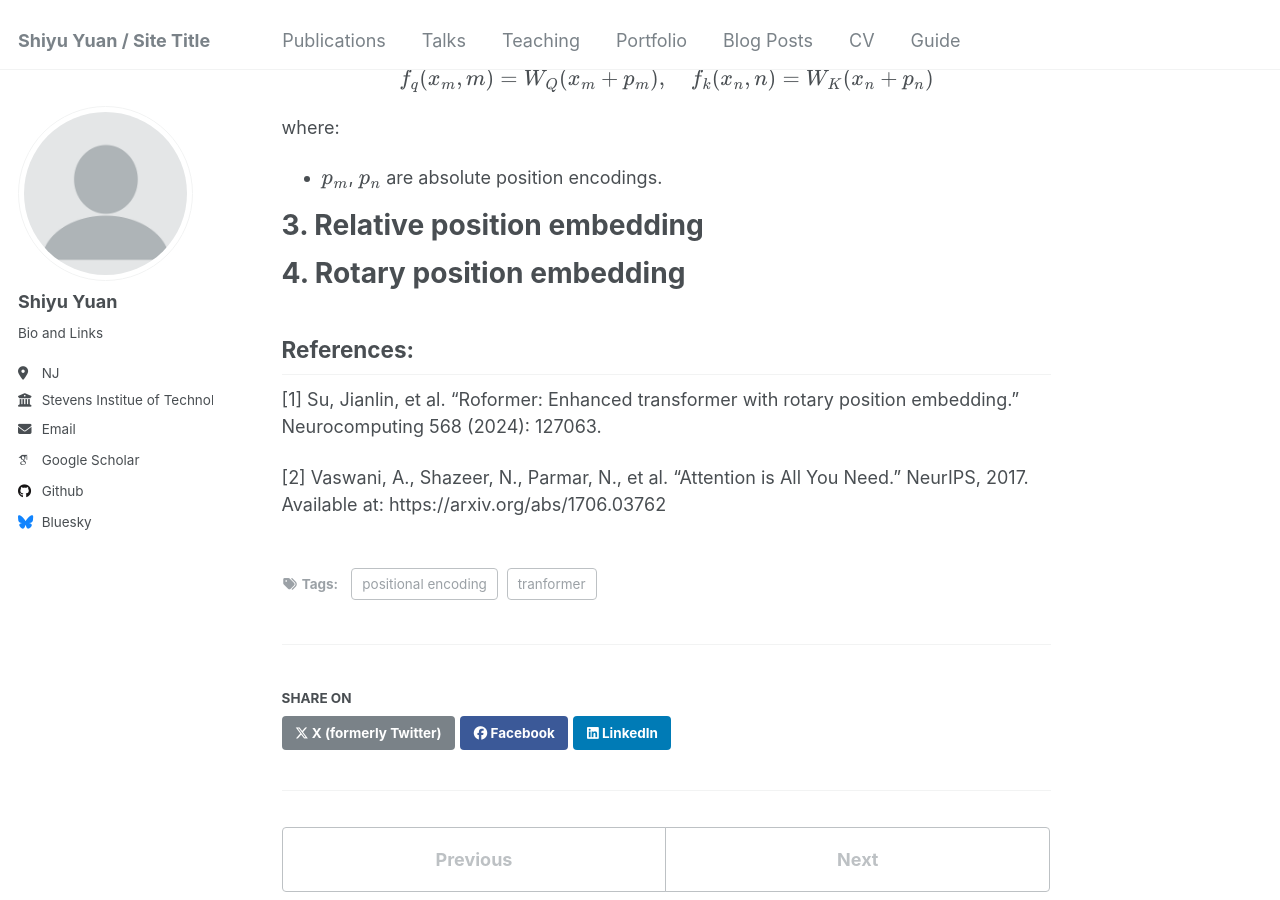
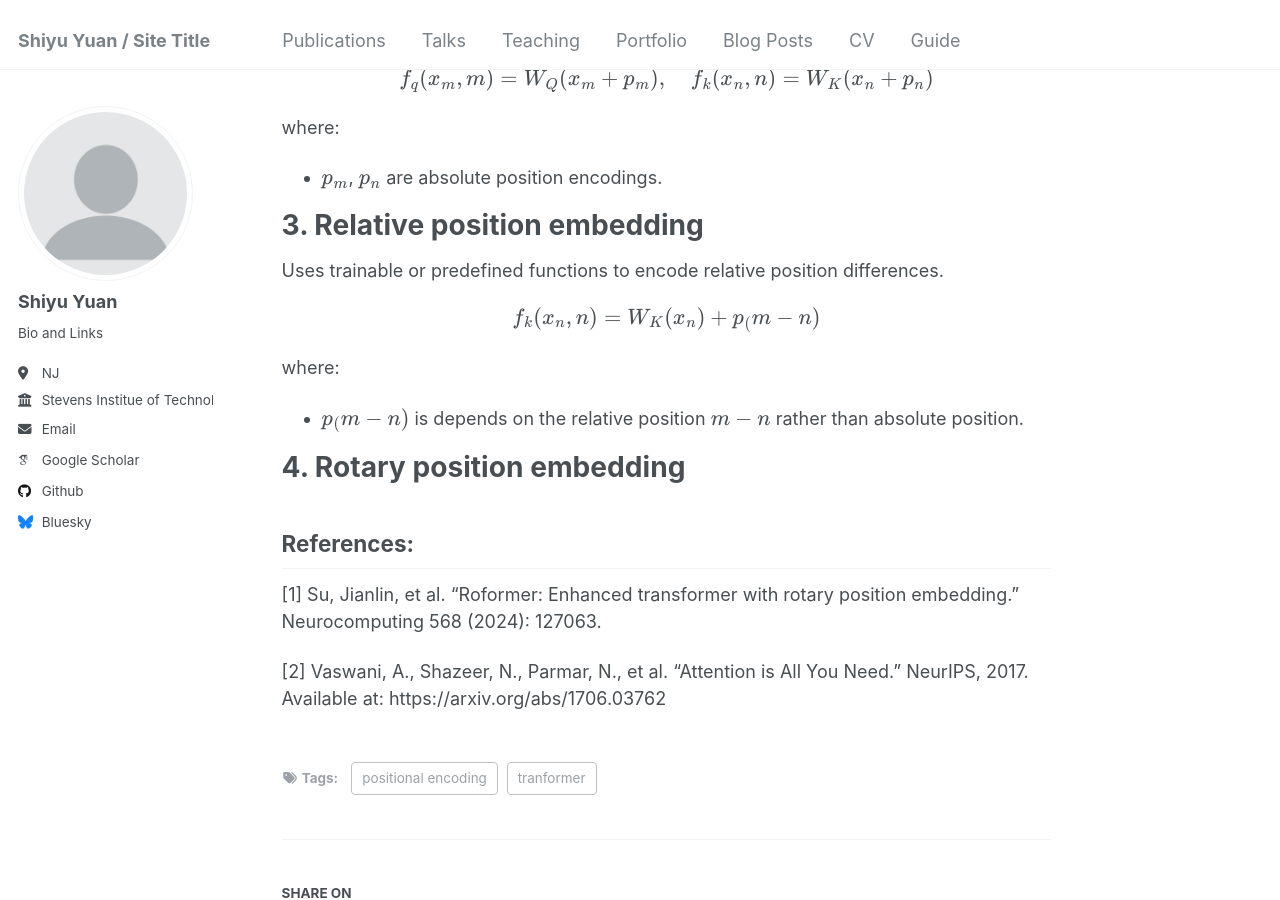
Before and after one commit to syyuan2021/syy2025, a Jekyll site: the page built from _posts/2025-01-31-blog-post-2.md, in a window 1280 px wide and 900 px high, scrolled down 1354 px. Built offline with Jekyll 4.4.1, drawn with Linux system fonts in a browser that asks for light colours; some web fonts are replaced.

Commit message:
Update 2025-01-31-blog-post-2.md

```diff
--- a/_posts/2025-01-31-blog-post-2.md
+++ b/_posts/2025-01-31-blog-post-2.md
@@ -50,8 +50,17 @@ where:
 - $$p_m$$, $$p_n$$ are absolute position encodings.
 
 
+# 3. Relative position embedding
+Uses trainable or predefined functions to encode relative position differences.
 
-# 3. Relative position embedding
+$$
+f_k(x_n, n) = W_K(x_n) + p_(m-n)
+$$
+
+where:
+
+- $$p_(m-n)$$ is depends on the relative position $$m-n$$ rather than absolute position.
+
 
 # 4. Rotary position embedding
 
```
